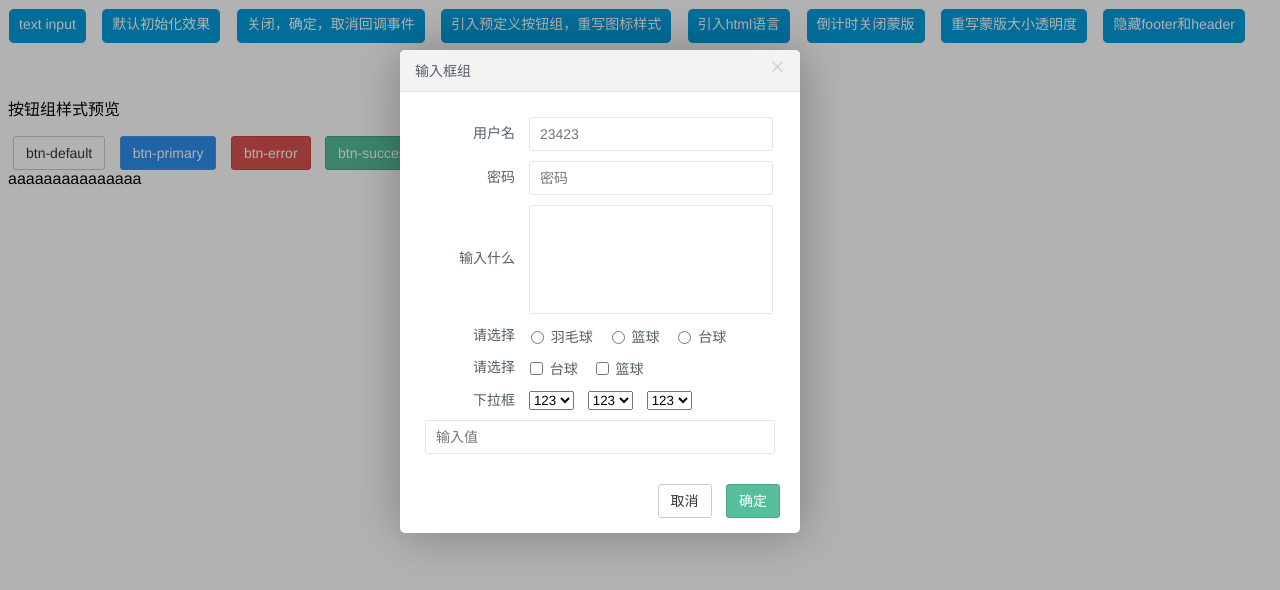
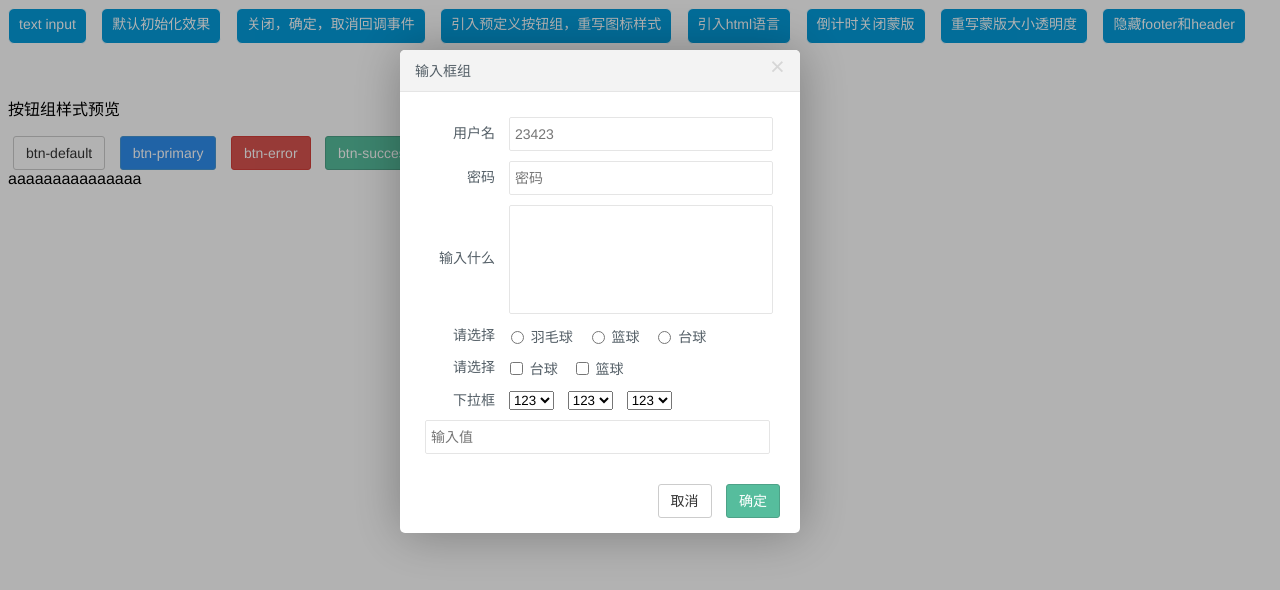
Before and after one commit to luojinghui/LDialog, a website: page html/index.html in a window 1280 px wide. Drawn offline with Linux system fonts and the light colour scheme.

Commit message:
alter form table style

```diff
--- a/css/ldialog.css
+++ b/css/ldialog.css
@@ -248,10 +248,10 @@
 }
 .form-line [type=text], .form-line [type=password], .form-line [type=date] , .form-line [type=tel], .form-line textarea {
     height: 30px;
-    width: -webkit-calc(100% - 140px);
-    width: -moz-calc(100% - 140px);
-    width: calc(100% - 140px);
-    padding-left: 10px;
+    width: -webkit-calc(100% - 115px);
+    width: -moz-calc(100% - 115px);
+    width: calc(100% - 115px);
+    padding-left: 5px;
     font-size: 14px;
     vertical-align: middle;
     border: 1px solid #E5E5E5;
@@ -276,7 +276,7 @@
     zoom: 1;
     *display: inline;
     text-align: right;
-    width: 100px;
+    width: 80px;
 }
 .form-line .l-radio-box {
     display: inline-block;
```
